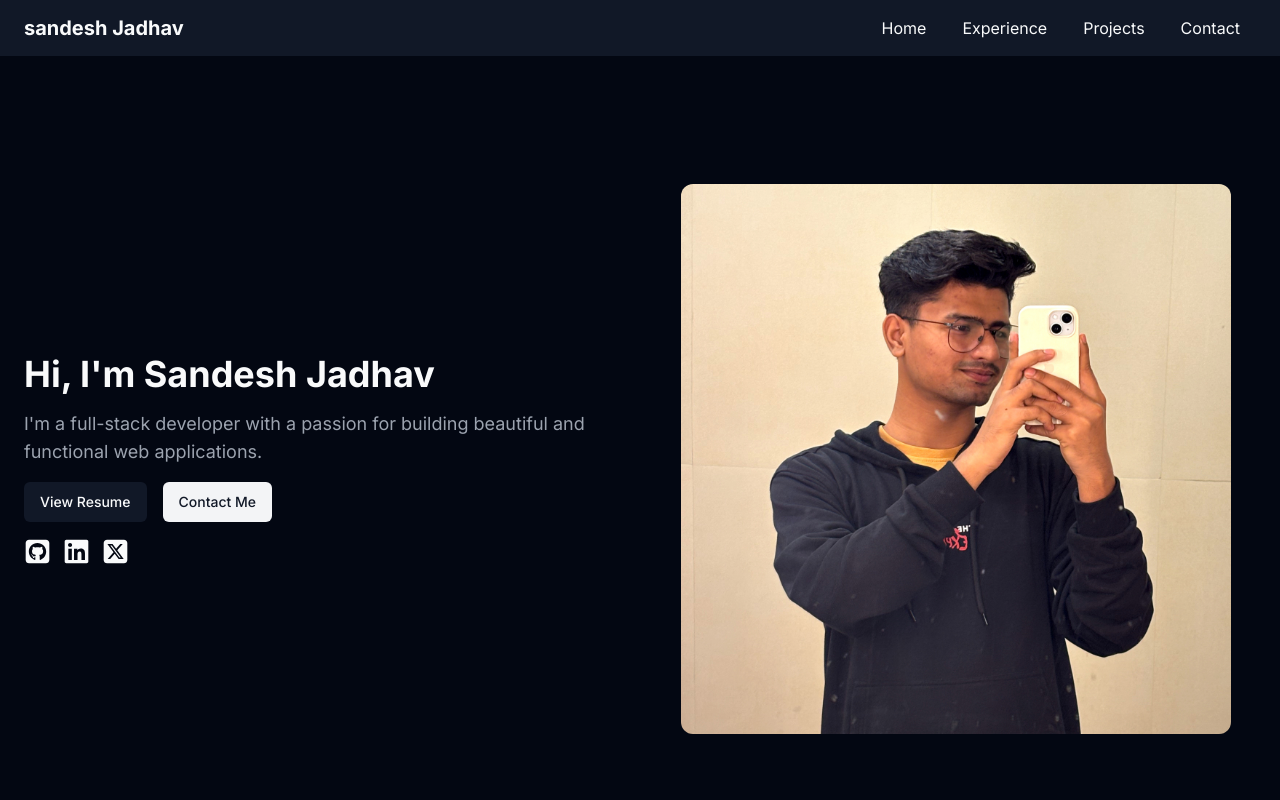
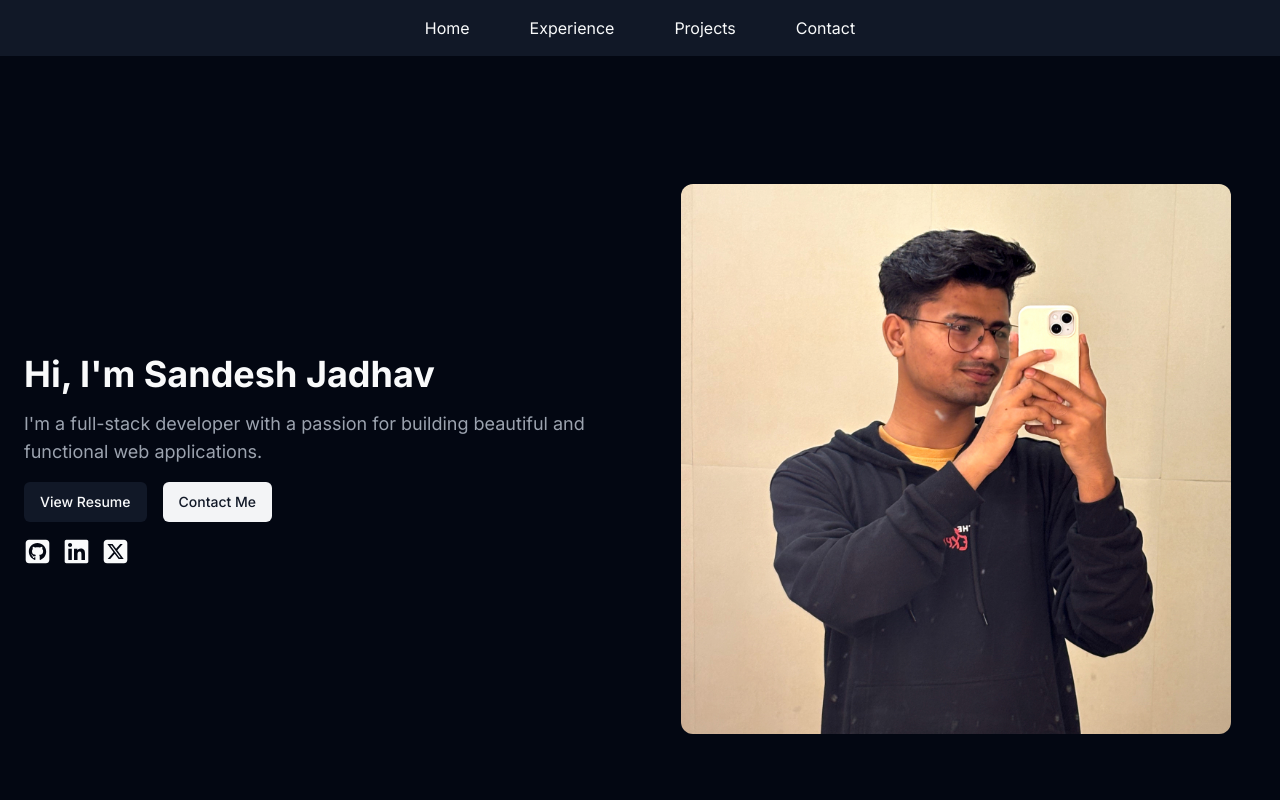
Before and after one commit to Sandeshjadhav22/sandesh, a Next.js app: page / in a window 1280 px wide. Shown: the top 800 px of the page. Built offline with nearby package versions, Linux system fonts and the light colour scheme.

Commit message:
navbar elements changes

```diff
--- a/src/components/component/Navbar.tsx
+++ b/src/components/component/Navbar.tsx
@@ -4,11 +4,11 @@ import { NavigationMenu, NavigationMenuItem, NavigationMenuLink, NavigationMenuL
 
 const Navbar = () => {
   return (
-    <header className="px-4 lg:px-6 h-14 flex items-center justify-between bg-gray-900">
-    <Link className="flex items-center gap-2" href="#">
+    <header className="px-4 lg:px-6 h-14 flex items-center justify-center  bg-gray-900">
+    {/* <Link className="flex items-center gap-2" href="#">
       <span className="text-xl font-bold text-gray-50">sandesh Jadhav</span>
-    </Link>
-    <div className="flex items-center gap-4 md:hidden">
+    </Link> */}
+    <div className="flex items-center md:hidden">
       <Button
         className="rounded-full text-gray-50"
         size="icon"
@@ -21,7 +21,7 @@ const Navbar = () => {
       <NavigationMenuList>
         <NavigationMenuItem>
           <NavigationMenuLink
-            className="px-4 py-2 rounded-md hover:bg-gray-800"
+            className="px-7 py-2 rounded-md hover:bg-gray-800"
             href="#"
           >
             Home
@@ -29,7 +29,7 @@ const Navbar = () => {
         </NavigationMenuItem>
         <NavigationMenuItem>
           <NavigationMenuLink
-            className="px-4 py-2 rounded-md hover:bg-gray-800"
+            className="px-7 py-2 rounded-md hover:bg-gray-800"
             href="#Experience"
           >
             Experience
@@ -37,7 +37,7 @@ const Navbar = () => {
         </NavigationMenuItem>
         <NavigationMenuItem>
           <NavigationMenuLink
-            className="px-4 py-2 rounded-md hover:bg-gray-800"
+            className="px-7 py-2 rounded-md hover:bg-gray-800"
             href="#Projects"
           >
             Projects
@@ -45,7 +45,7 @@ const Navbar = () => {
         </NavigationMenuItem>
         <NavigationMenuItem>
           <NavigationMenuLink
-            className="px-4 py-2 rounded-md hover:bg-gray-800"
+            className="px-7 py-2 rounded-md hover:bg-gray-800"
             href="#Contact"
           >
             Contact
```
